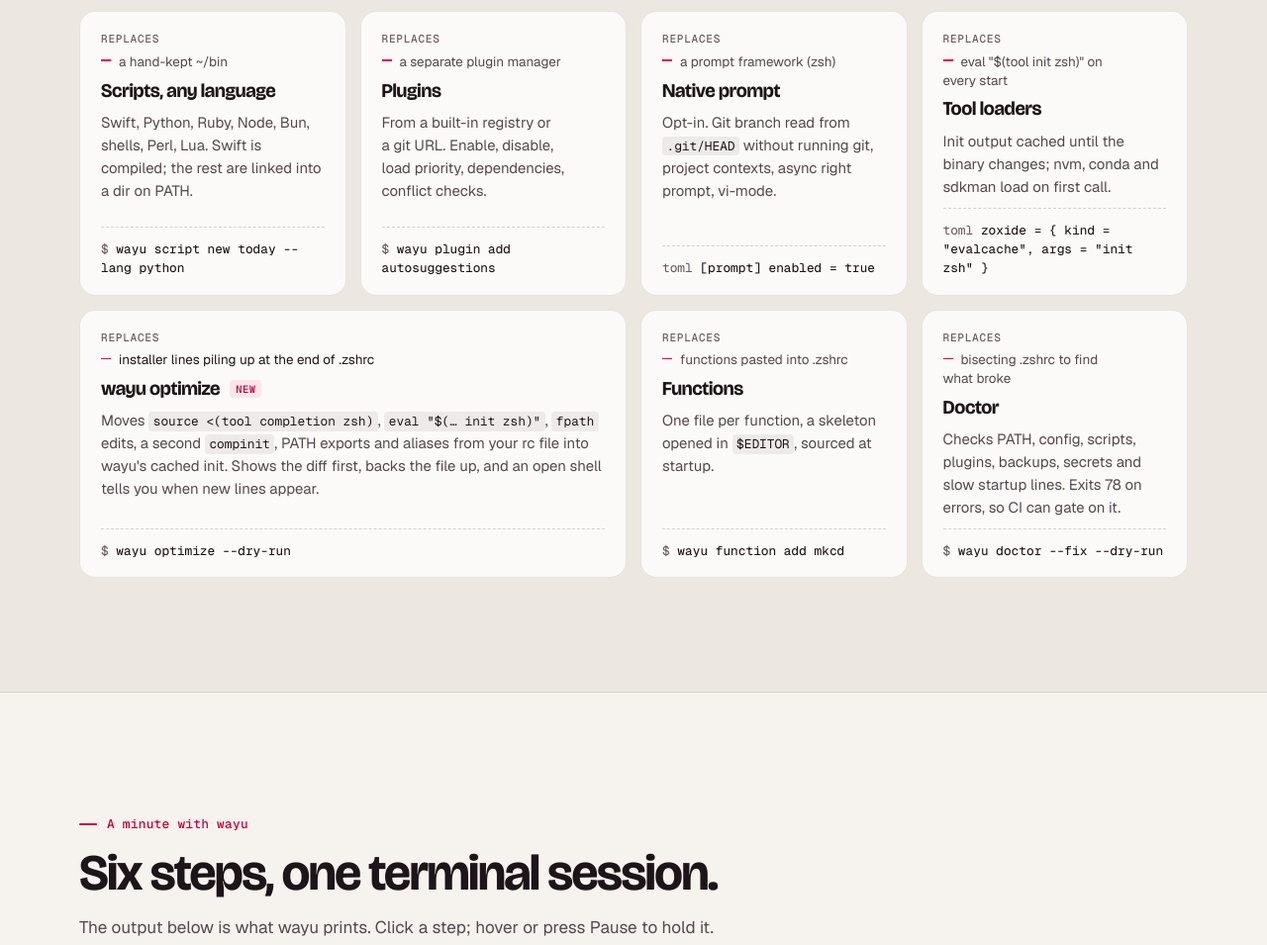
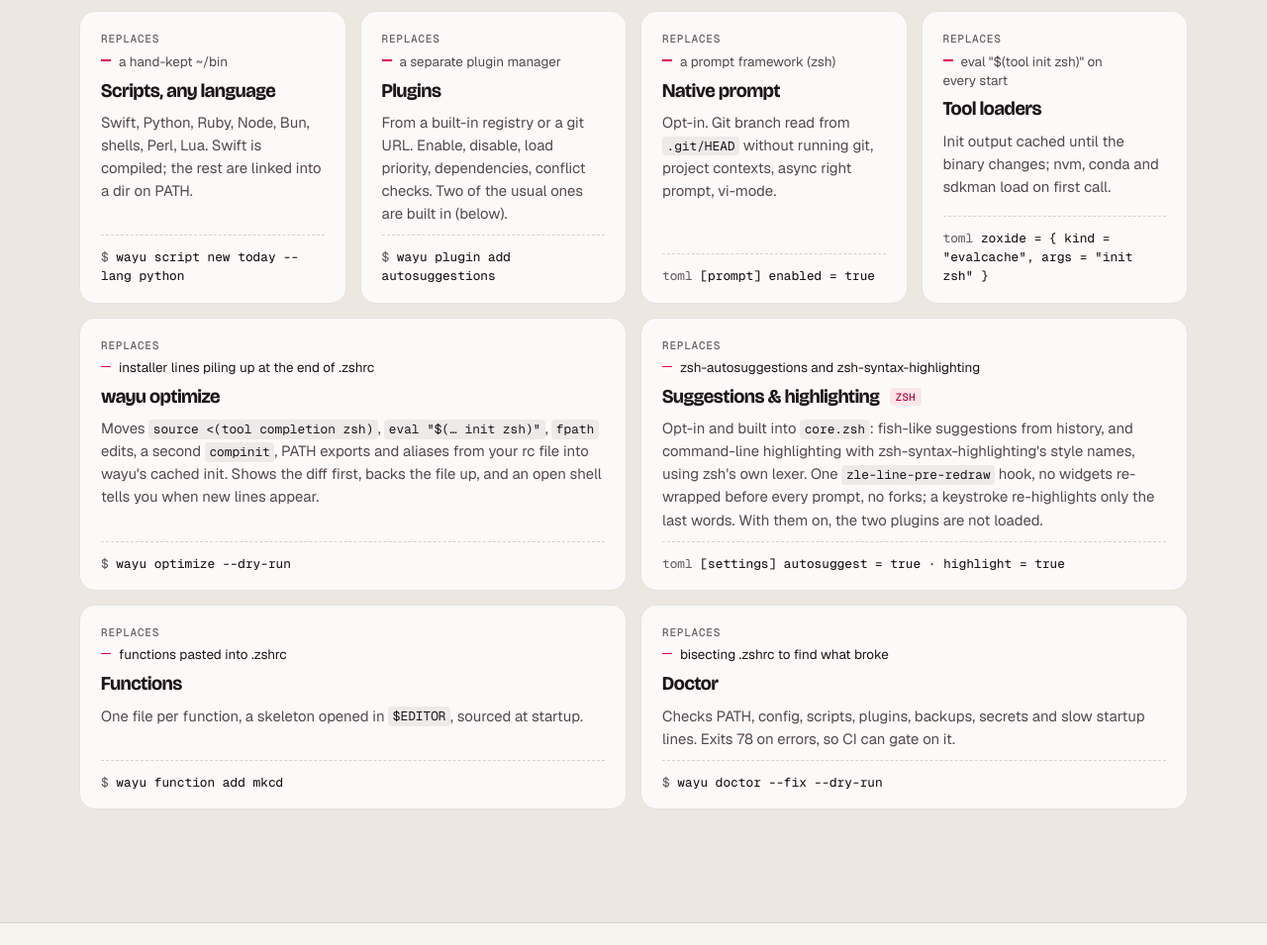
Before and after one commit to dvrd/wayu, a plain HTML site: page docs/index.html in a window 1280 px wide. Shown: the part 2450-3405 px from the top of the page at 99% size. Drawn offline with Linux system fonts and the light colour scheme.

Commit message:
docs(site): feature card for built-in autosuggest and highlight
[settings] autosuggest / highlight (zsh, opt-in) in place of the
zsh-autosuggestions and zsh-syntax-highlighting plugins; the plugins card
points at it. Eleven cards fill the four-column grid without gaps; drop the
'new' tag from optimize.

```diff
--- a/docs/index.html
+++ b/docs/index.html
@@ -762,7 +762,7 @@
       <div class="wrap">
         <div class="sec-head reveal">
           <p class="kicker">What it replaces</p>
-          <h2 id="features-title">Ten jobs, one binary.</h2>
+          <h2 id="features-title">Eleven jobs, one binary.</h2>
           <p class="lede">Each card is something you used to do by hand in an rc file, or with another tool. In wayu it is a command, and the result lands in the same generated init.</p>
         </div>
         <div class="cards">
@@ -793,7 +793,7 @@
           <article class="card reveal" style="--i:1">
             <p class="rep">replaces <s>a separate plugin manager</s></p>
             <h3>Plugins</h3>
-            <p>From a built-in registry or a git URL. Enable, disable, load priority, dependencies, conflict checks.</p>
+            <p>From a built-in registry or a git URL. Enable, disable, load priority, dependencies, conflict checks. Two of the usual ones are built in (below).</p>
             <p class="cmd">wayu plugin add autosuggestions</p>
           </article>
           <article class="card reveal" style="--i:2">
@@ -810,17 +810,23 @@
           </article>
           <article class="card wide reveal" style="--i:0">
             <p class="rep">replaces <s>installer lines piling up at the end of .zshrc</s></p>
-            <h3>wayu optimize <span class="tag">new</span></h3>
+            <h3>wayu optimize</h3>
             <p>Moves <code>source &lt;(tool completion zsh)</code>, <code>eval "$(… init zsh)"</code>, <code>fpath</code> edits, a second <code>compinit</code>, PATH exports and aliases from your rc file into wayu's cached init. Shows the diff first, backs the file up, and an open shell tells you when new lines appear.</p>
             <p class="cmd">wayu optimize --dry-run</p>
           </article>
-          <article class="card reveal" style="--i:1">
+          <article class="card wide reveal" style="--i:1">
+            <p class="rep">replaces <s>zsh-autosuggestions and zsh-syntax-highlighting</s></p>
+            <h3>Suggestions &amp; highlighting <span class="tag">zsh</span></h3>
+            <p>Opt-in and built into <code>core.zsh</code>: fish-like suggestions from history, and command-line highlighting with zsh-syntax-highlighting's style names, using zsh's own lexer. One <code>zle-line-pre-redraw</code> hook, no widgets re-wrapped before every prompt, no forks; a keystroke re-highlights only the last words. With them on, the two plugins are not loaded.</p>
+            <p class="cmd toml">[settings] autosuggest = true · highlight = true</p>
+          </article>
+          <article class="card wide reveal" style="--i:0">
             <p class="rep">replaces <s>functions pasted into .zshrc</s></p>
             <h3>Functions</h3>
             <p>One file per function, a skeleton opened in <code>$EDITOR</code>, sourced at startup.</p>
             <p class="cmd">wayu function add mkcd</p>
           </article>
-          <article class="card reveal" style="--i:2">
+          <article class="card wide reveal" style="--i:1">
             <p class="rep">replaces <s>bisecting .zshrc to find what broke</s></p>
             <h3>Doctor</h3>
             <p>Checks PATH, config, scripts, plugins, backups, secrets and slow startup lines. Exits 78 on errors, so CI can gate on it.</p>
```
